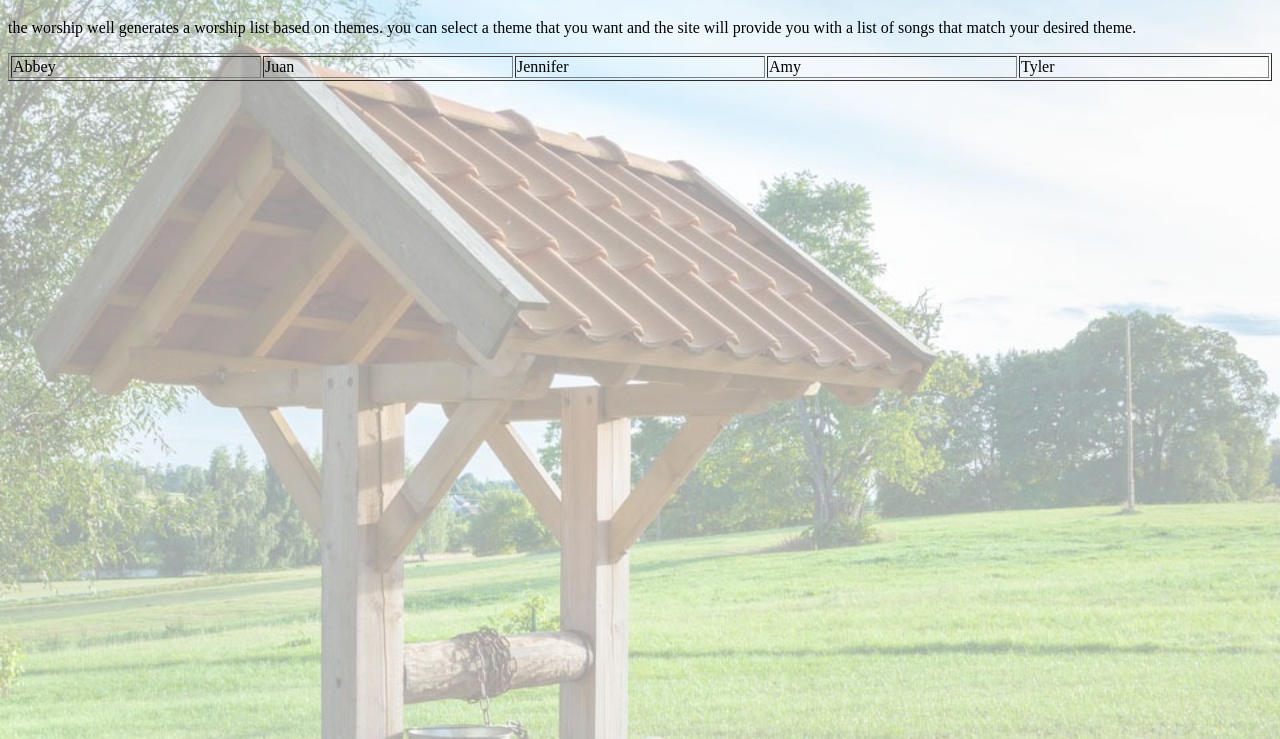
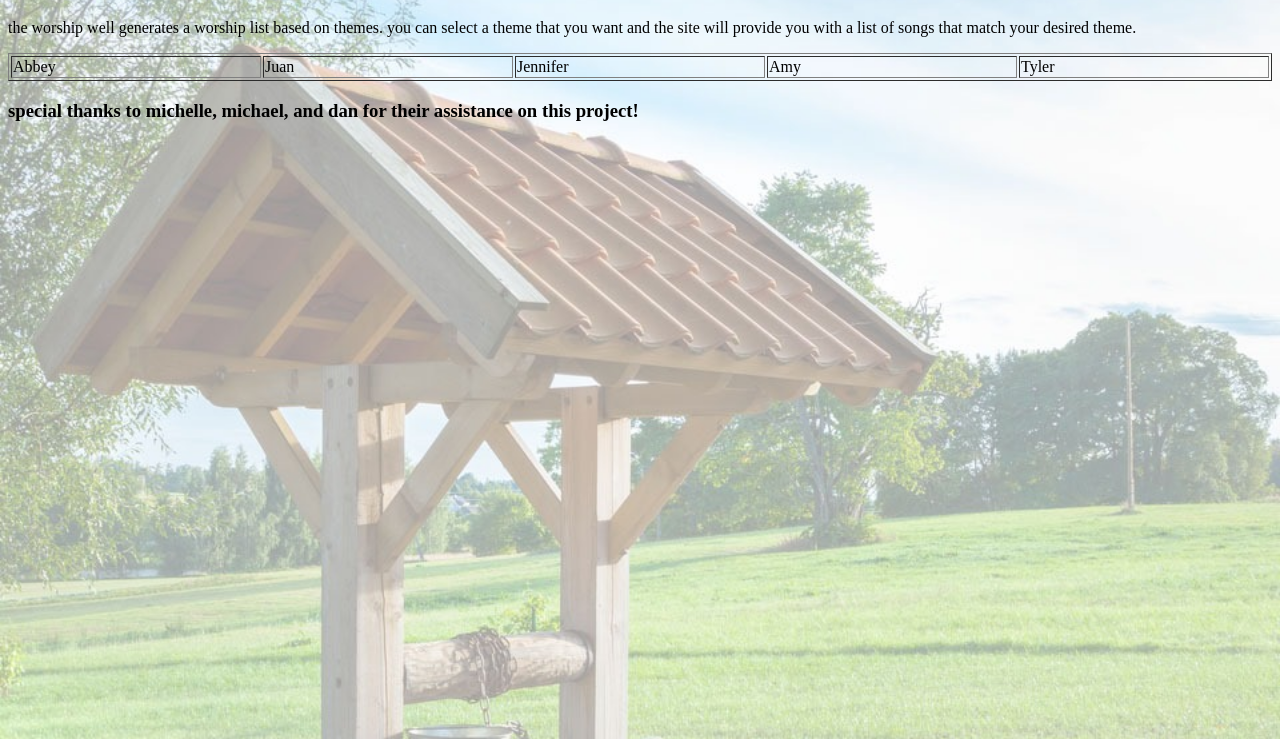
Before and after one commit to juanpaez22/indigitous_hack_2019, a website: page worshipwell-ui/src/public/about.html in a window 1280 px wide. Shown: the part 61-800 px from the top of the page. Drawn offline with Linux system fonts and the light colour scheme.

Commit message:
Update about.html

```diff
--- a/worshipwell-ui/src/public/about.html
+++ b/worshipwell-ui/src/public/about.html
@@ -25,5 +25,6 @@
                 <td>Tyler</td>
             </tr>
     </table>
+    <h3>special thanks to michelle, michael, and dan for their assistance on this project!</h3>
 </body>
 </html>
```
